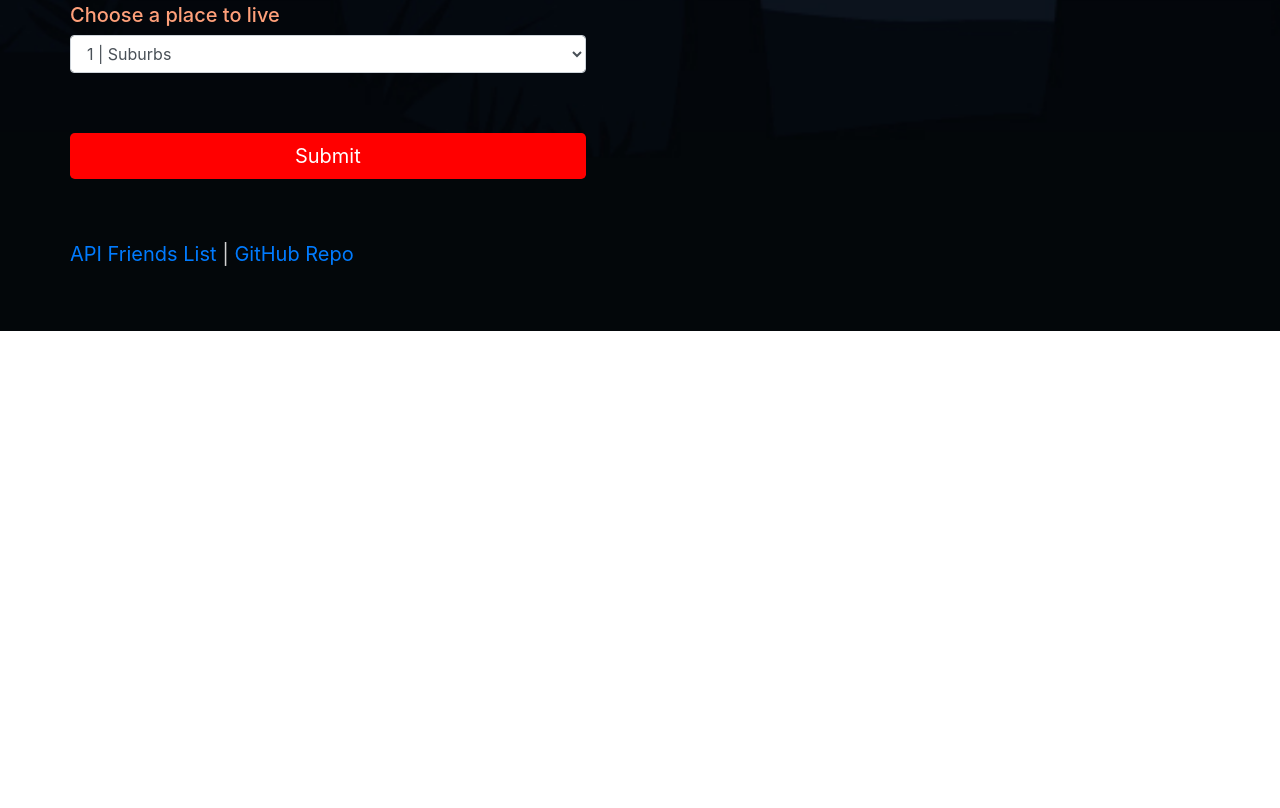
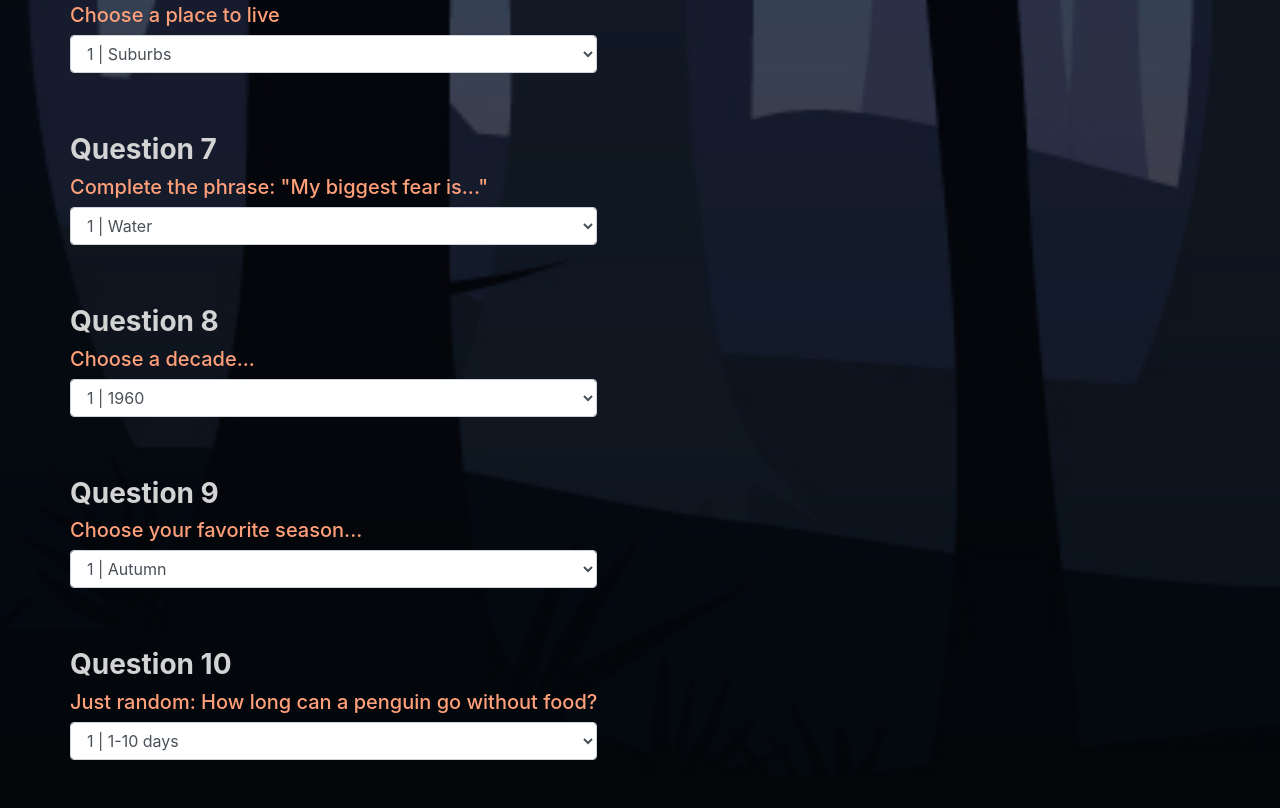
Before and after one commit to caam123/friendF, a website: page app/public/survey.html in a window 1280 px wide. Shown: the part 1412-2220 px from the top of the page. Before the commit the page ends 1743 px from the top, so only its background shows below. Drawn offline with nearby package versions, Linux system fonts and the light colour scheme.

Commit message:
more questions added

```diff
--- a/app/public/survey.html
+++ b/app/public/survey.html
@@ -102,6 +102,51 @@
                     </select>
                     <br>
                     <br>
+                    <h3><strong>Question 7</strong></h3>
+                    <h5>Complete the phrase: "My biggest fear is..."</h5>
+                    <select name="q6" id="q6" class="form-control">
+                        <option value="1">1 | Water</option>
+                        <option value="2">2 | Fire</option>
+                        <option value="3">3 | Police</option>
+                        <option value="4">4 | The dark</option>
+                        <option value="5">5 | The Woods</option>
+                    </select>
+                    <br>
+                    <br>
+                    <h3><strong>Question 8</strong></h3>
+                    <h5>Choose a decade...</h5>
+                    <select name="q6" id="q6" class="form-control">
+                        <option value="1">1 | 1960</option>
+                        <option value="2">2 | 1970</option>
+                        <option value="3">3 | 1980</option>
+                        <option value="4">4 | 1990</option>
+                        <option value="5">5 | 2000</option>
+                    </select>
+                    <br>
+                    <br>
+                    <h3><strong>Question 9</strong></h3>
+                    <h5>Choose your favorite season...</h5>
+                    <select name="q6" id="q6" class="form-control">
+                        <option value="1">1 | Autumn</option>
+                        <option value="2">2 | Spring</option>
+                        <option value="3">3 | Summer</option>
+                        <option value="4">4 | Winter</option>
+                        <option value="5">5 | All of the above</option>
+                    </select>
+                    <br>
+                    <br>
+                    <h3><strong>Question 10</strong></h3>
+                    <h5>Just random: How long can a penguin go without food?</h5>
+                    <select name="q6" id="q6" class="form-control">
+                        <option value="1">1 | 1-10 days</option>
+                        <option value="2">2 | 10-15 days</option>
+                        <option value="3">3 | 16-40 days</option>
+                        <option value="4">4 | 55-120 days</option>
+                        <option value="5">5 | I don't really know</option>
+                    </select>
+                    <br>
+                    <br>
+
                     <button type="submit" class="btn btn-primary btn-lg btn-block" id="submit">Submit </button>
                     <br>
                     <br>
```
Also changed, not shown: app/data/friends.js (+19 -3 lines).
